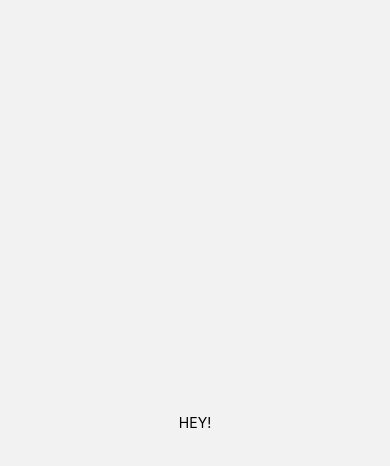
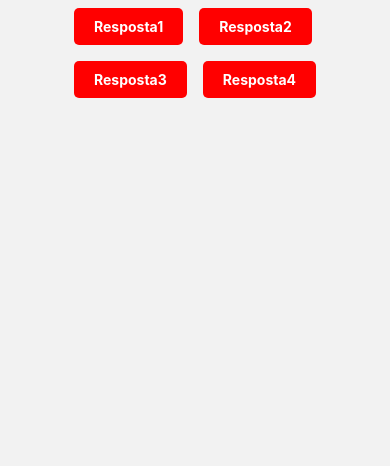
Before and after one commit to RickSeta/nasa-hackathon, a React Native app in the folder water-app/: screen /TelaDecisao in a window 390 px wide. Shown: the top 466 px of the page. Built offline with nearby package versions, Linux system fonts and the light colour scheme.

Commit message:
refactor: Screens now use utils.

```diff
--- a/water-app/App.jsx
+++ b/water-app/App.jsx
@@ -5,7 +5,6 @@ import TelaInicial from "./screens/TelaInicial";
 import TelaDecisao from "./screens/TelaDecisao";
 
 const Stack = createNativeStackNavigator();
-
 export default function App() {
   return (
     <NavigationContainer>
--- a/water-app/components/button.jsx
+++ b/water-app/components/button.jsx
@@ -4,7 +4,7 @@ import { StyleSheet, Text, View, Pressable } from 'react-native';
 export default function Buttonn({callback, color, text}) {
   const styles = StyleSheet.create({
     container: {
-      backgroundColor: color?color:'black',
+      backgroundColor: color?color:'red',
       paddingVertical: 10,
       paddingHorizontal: 20,
       borderRadius: 5,
@@ -20,7 +20,7 @@ export default function Buttonn({callback, color, text}) {
   });
 
   return (
-    <Pressable style={styles.container} onPress={callback}>
+    <Pressable style={styles.container} onPress={callback?callback:() => {}}>
       <Text style={styles.font}>{text?text:'Pressione'}</Text>
       {/* <StatusBar style="auto" /> */}
     </Pressable>
--- a/water-app/components/fourbutton.jsx
+++ b/water-app/components/fourbutton.jsx
@@ -2,18 +2,14 @@ import React from 'react';
 import { View, FlatList, Text, StyleSheet } from 'react-native';
 import Buttonn from './button';
 
-const Grid = ({callback, color, text}) => {
-  const data = [
-    { id: '1', title: <Buttonn callback={callback}  color={color}/> },
-    { id: '2', title: <Buttonn callback={callback}  color={color}/> },
-    { id: '3', title: <Buttonn callback={callback}  color={color}/> },
-    { id: '4', title: <Buttonn callback={callback} color={color}/> },
-    // Adicione mais itens conforme necessário
-  ];
-
+const Grid = ({resps}) => {
+  const data = resps.map((resp, i) => (
+    {
+      id:`${i+1}`, title: <Buttonn text={resp.text} callback={() => alert(`Callback para ${resp.prox}`)} />
+    }));
   const renderItem = ({ item }) => (
     <View style={styles.gridItem}>
-      <Text text={text}>{item.title}</Text>
+      <Text >{item.title}</Text>
     </View>
   );
 
--- a/water-app/screens/TelaDecisao.jsx
+++ b/water-app/screens/TelaDecisao.jsx
@@ -1,9 +1,13 @@
 import { StyleSheet, Text, View } from 'react-native';
+import quizzService from '../util/questions';
+import Grid from '../components/fourbutton';
 
 export default function TelaDecisao() {
+  let dadosPergunta = quizzService.getQuizzSpecs('id1');
+  console.log(dadosPergunta);
   return (
     <View style={styles.container}>
-      <Text>HEY!</Text>
+      <Grid resps={dadosPergunta.resps}/>
     </View>
   );
 }
--- a/water-app/screens/TelaInicial.jsx
+++ b/water-app/screens/TelaInicial.jsx
@@ -1,16 +1,13 @@
 import { StyleSheet, Image, Text, View } from 'react-native';
 import { useNavigation } from "@react-navigation/native";
-import Grid from '../components/fourbutton';
+import Buttonn from '../components/button';
+import messageService from '../util/messages';
 
 export default function TelaInicial() {
   const navigation = useNavigation();
   return (
     <View style={styles.container}>
-      {/* <Text>Open up App.js to start working on your app!</Text> */}
-      {/* <StatusBar style="auto" /> */}
-      {/* <Buttonn color='red' text={'Botao parametrizado'} callback={()=>{alert('Pode botar qualquer função aqui!!')}}/> */}
-      <Grid color='red' text={'Botao parametrizado'} callback={() => navigation.navigate('TelaDecisao')}/>
-      {/* <Fourbutton></Fourbutton> */}
+      <Buttonn color='red' text={messageService.getMessage('botao.iniciar')} callback={() => navigation.navigate('TelaDecisao')}/>
     </View>
   );
 }
```
